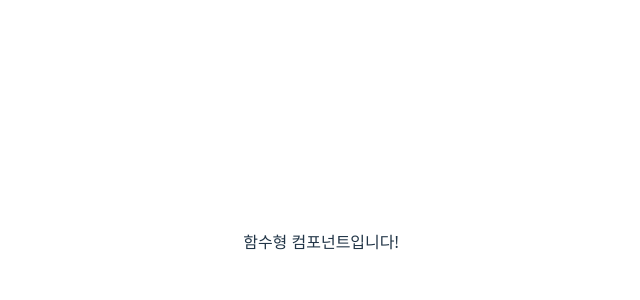
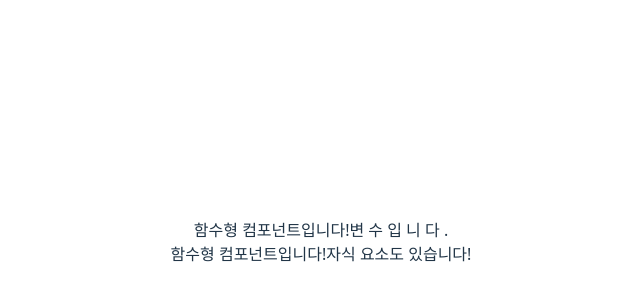
Before and after one commit to nelfen/React-Tutorial, a React (Vite) app in the folder vite-react/: page / in a window 1280 px wide. Shown: the part 158-458 px from the top of the page, without its empty margins (319-959 px from the left). Built offline with nearby package versions, Linux system fonts and the light colour scheme.

Commit message:
JSX문법

```diff
--- a/vite-react/src/App.jsx
+++ b/vite-react/src/App.jsx
@@ -1,6 +1,4 @@
-import { Component, useState } from 'react'
-import reactLogo from './assets/react.svg'
-import viteLogo from '/vite.svg'
+// import { Component } from 'react'
 import './App.css'
 
 // class App extends Component{
@@ -9,8 +7,20 @@ import './App.css'
 //   }
 // }
 
+// 화면에 출력하는 HTML은 return을 사용해줘야하며 2개이상부터는 ()안에 그리고 최상위 요소로 묶어줘야함 최상위 요소 떄문에 낭비되는 태그를 위해 빈 태그를 사용해도 됨
+
 function App() {
-  return <div>함수형 컴포넌트입니다!</div>;
+  const a = "변수입니다."
+  return (
+  <>
+  <div>함수형 컴포넌트입니다!
+    <span>{a.split("").join(" ")}</span>
+  </div>
+  <div>함수형 컴포넌트입니다!
+    <span>자식 요소도 있습니다!</span>
+  </div>
+  </>
+  );
 }
 
 export default App
```
